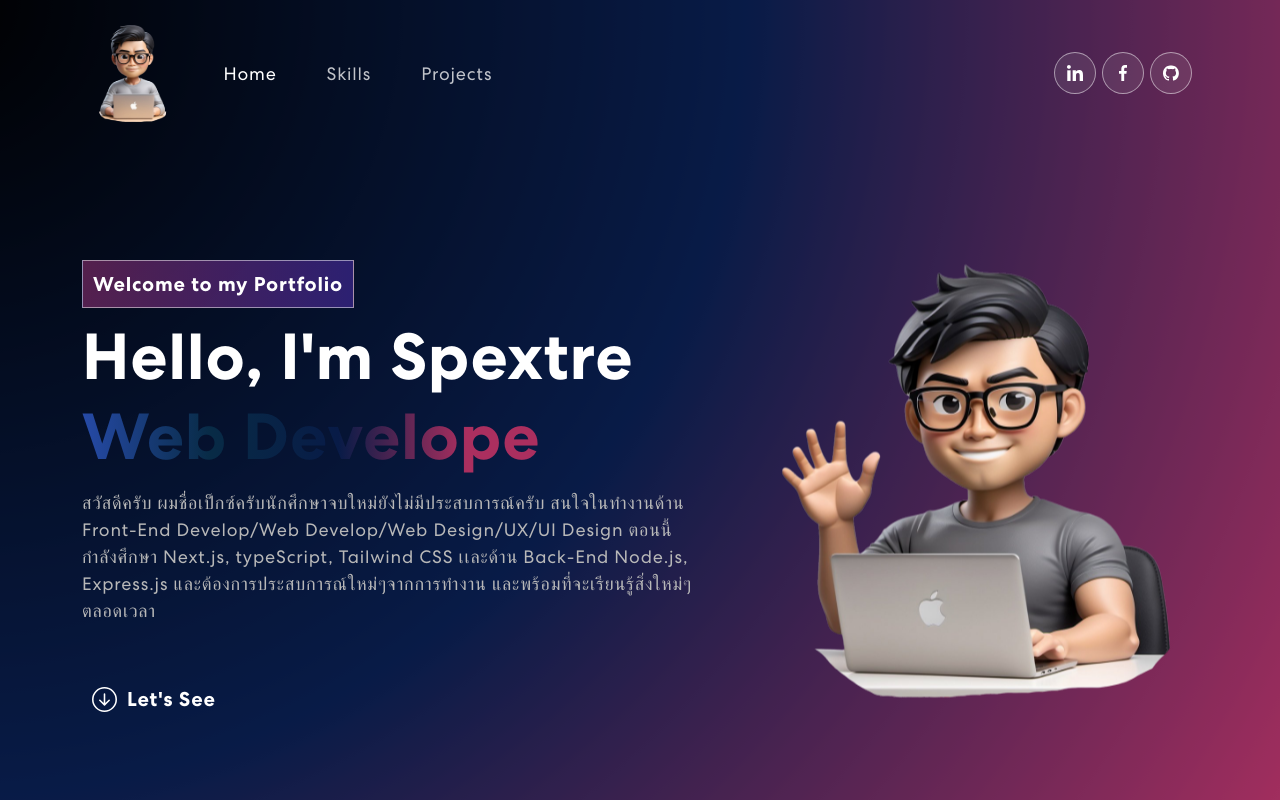
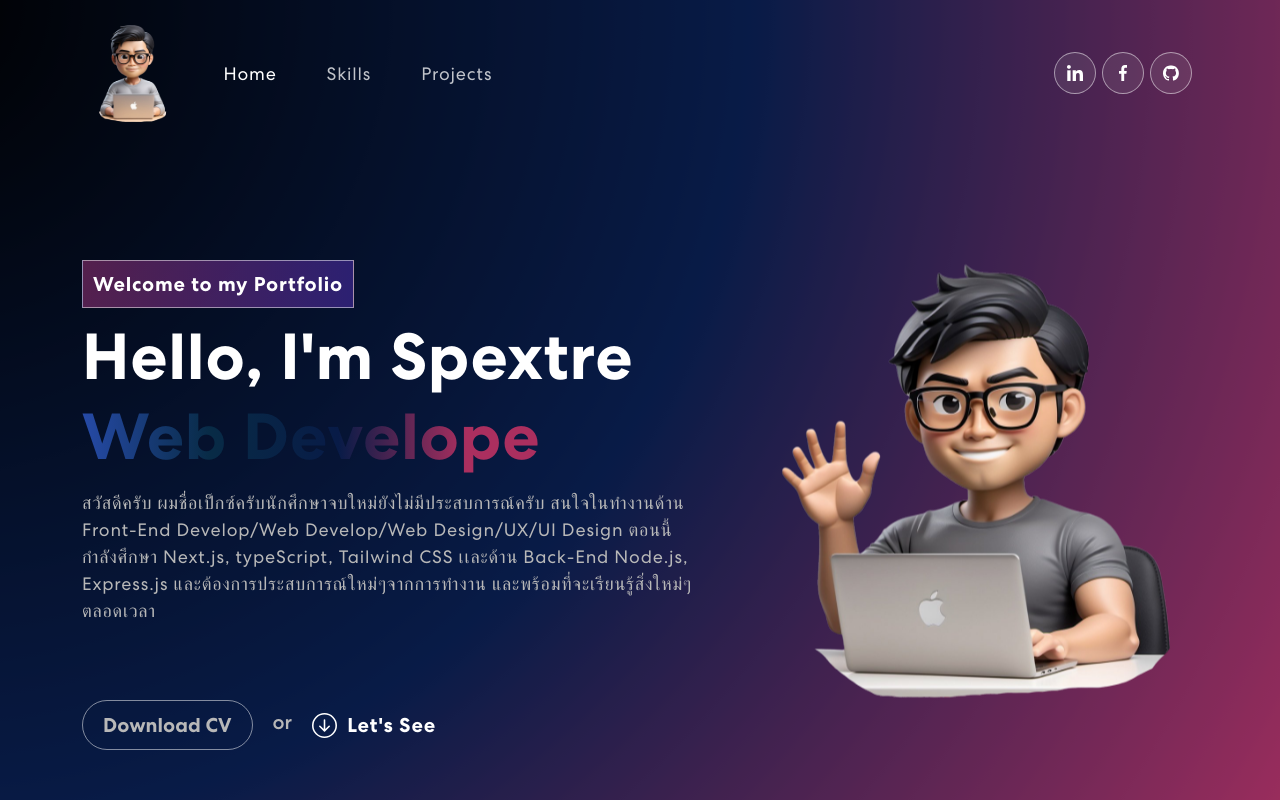
Before and after one commit to pex45210zx/portfolioRB, a React (Create React App) app: page / in a window 1280 px wide. Shown: the top 800 px of the page. Built offline with nearby package versions, Linux system fonts and the light colour scheme.

Commit message:
added CV butt without link

```diff
--- a/src/App.css
+++ b/src/App.css
@@ -336,7 +336,63 @@ nav.navbar .navbar-toggler[aria-expanded="true"] .navbar-toggler-icon {
   width: 96%;
 }
 
-.banner button {
+.butt-area {
+  display: flex;
+}
+
+.butt-area h2 {
+  color: #B8B8B8;
+  font-size: 20px;
+  margin-top: 70px;
+  margin-right: 10px;
+}
+
+.cv-butt {
+  color: #B8B8B8;
+  font-weight: 700;
+  font-size: 20px;
+  background: transparent;
+  border: 1px solid rgba(255, 255, 255, 0.5);
+  padding: 0px 20px;
+  border-radius: 50px; /* Initially set to a round shape */
+  cursor: pointer;
+  width: auto;
+  height: 50px;
+  margin-top: 60px;
+  margin-right: 20px;
+  position: relative;
+  overflow: hidden;
+  transition: color 0.3s ease-in-out; /* Transition the color change with ease-in-out timing function */
+  z-index: 1;
+}
+
+.cv-butt::before {
+  content: '';
+  position: absolute;
+  top: 50%;
+  left: 50%; /* Initially, position the pseudo-element in the middle */
+  transform: translate(-50%, -50%); /* Center the pseudo-element */
+  width: 0; /* Start with no width */
+  height: 0; /* Start with no height */
+  background: linear-gradient(to right, #081b47, #ab2f5f); /* Gradient from left to right */
+  border-radius: 50%; /* Set border-radius to create a circular shape */
+  transition: width 0.3s ease-in-out, height 0.3s ease-in-out; /* Transition the width and height with ease-in-out timing function */
+  z-index: -1;
+}
+
+.cv-butt:hover::before {
+  width: 200%; /* Expand the pseudo-element to cover the button area on hover */
+  height: 200%; /* Expand the pseudo-element to cover the button area on hover */
+}
+
+.cv-butt:hover {
+  color: #fff; /* Hide the text on hover */
+  border: 1px solid rgb(255, 255, 255);
+  transition: all 0.5s;
+
+}
+
+.down-butt {
   color: #fff;
   font-weight: 700;
   font-size: 20px;
@@ -346,7 +402,7 @@ nav.navbar .navbar-toggler[aria-expanded="true"] .navbar-toggler-icon {
   align-items: center;
 }
 
-.banner button svg {
+.down-butt svg {
   font-size: 25px;
   margin-left: 10px;
   margin-right: 10px;
@@ -354,7 +410,7 @@ nav.navbar .navbar-toggler[aria-expanded="true"] .navbar-toggler-icon {
   line-height: 1;
 }
 
-.banner button:hover svg {
+.down-butt:hover svg {
   margin-left: 25px;
 }
 
@@ -411,11 +467,20 @@ nav.navbar .navbar-toggler[aria-expanded="true"] .navbar-toggler-icon {
     padding-bottom: 10px;
   }
 
-  .banner button {
-    margin-top: 10px;
-    background-position: absolute;
+  .butt-area {
+    margin-top: -35px;
+    margin-bottom: 10px;
+    justify-content: center;
   }
 
+  .cv-butt {
+    font-size: 16px;
+    height: 45px;
+  }
+
+  .down-butt {
+    font-size: 16px;
+  }
 
 }
 
--- a/src/components/Banner.js
+++ b/src/components/Banner.js
@@ -61,7 +61,11 @@ export const Banner = () => {
                             </span>
                         </h1>
                         <p>สวัสดีครับ ผมชื่อเป็กซ์ครับนักศึกษาจบใหม่ยังไม่มีประสบการณ์ครับ สนใจในทำงานด้าน Front-End Develop/Web Develop/Web Design/UX/UI Design ตอนนี้กำลังศึกษา Next.js, typeScript, Tailwind CSS เเละด้าน Back-End Node.js, Express.js และต้องการประสบการณ์ใหม่ๆจากการทำงาน และพร้อมที่จะเรียนรู้สิ่งใหม่ๆตลอดเวลา</p>
-                        <button onClick={handleClick}><ArrowDownCircle size={25} />  Let's See</button>
+                        <div class="butt-area">
+                            <button className='cv-butt'>Download CV</button>
+                            <h2>or</h2>
+                            <button className='down-butt' onClick={handleClick}><ArrowDownCircle size={25} />  Let's See</button>
+                        </div>
                     </Col>
                     <Col xs={12} md={6} xl={5}>
                         <img src={avatar} alt='Headder Img' />
```
